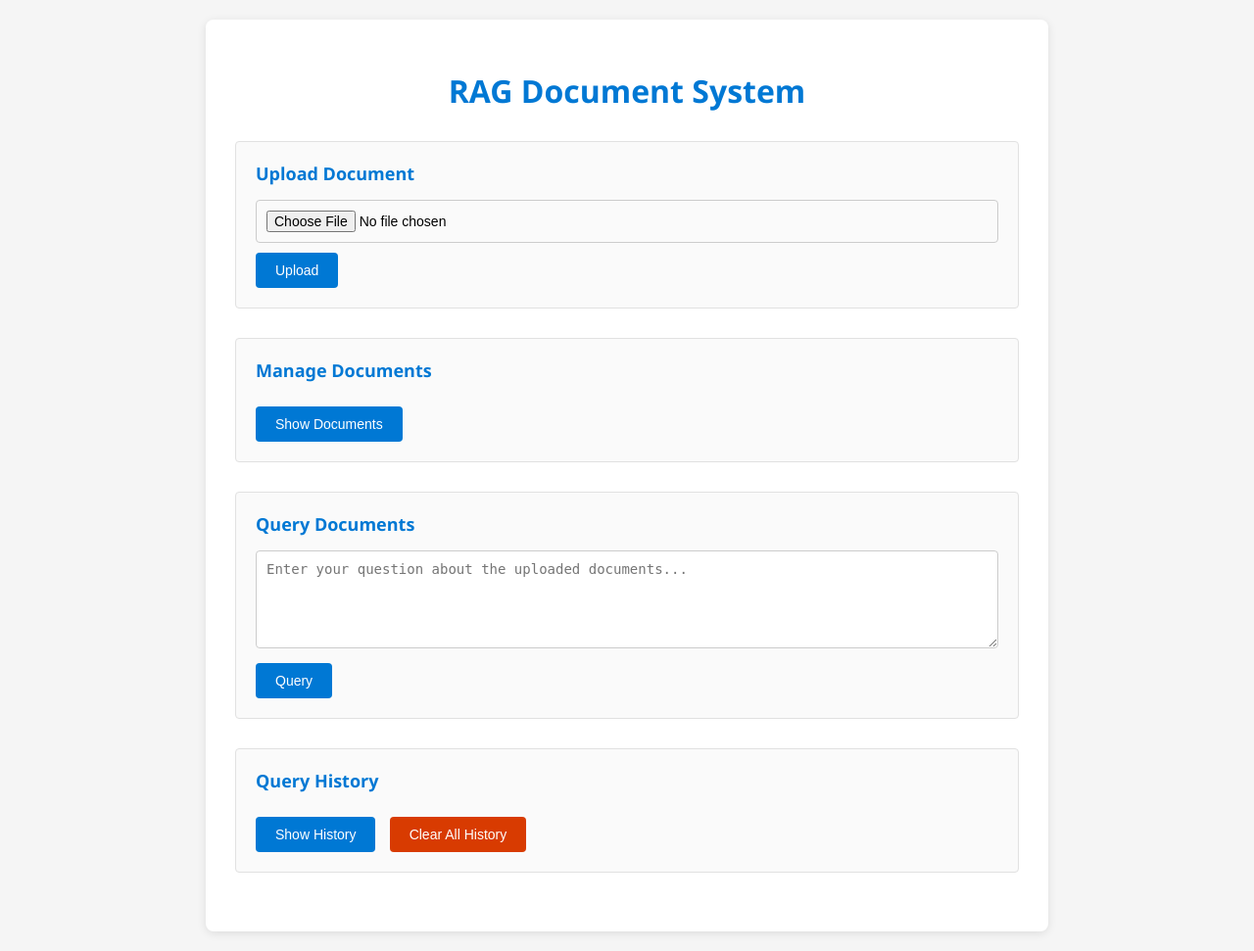
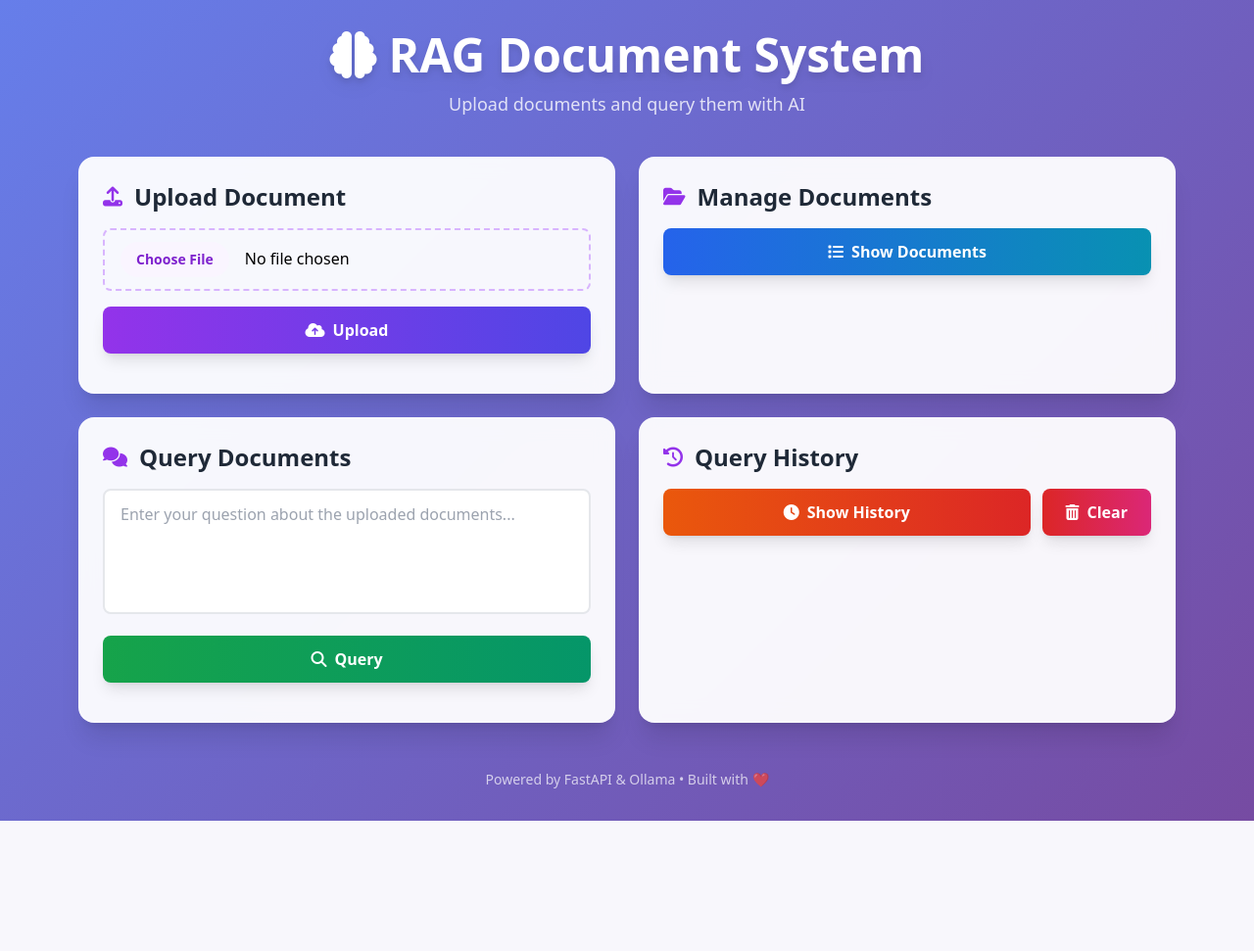
Before and after one commit to cristian1534/RAG-Doc-System, a FastAPI app: page / in a window 1280 px wide. Shown: the whole page at 98% size. After the commit the page ends 838 px from the top, so only its background shows below. Run offline with FastAPI, Linux system fonts and the light colour scheme; some libraries are stand-ins or nearby versions.

Commit message:
Modernize UI with TailwindCSS, gradients, icons and improved UX

```diff
--- a/static/app.js
+++ b/static/app.js
@@ -6,18 +6,20 @@ function uploadDocument() {
 
   if (!fileInput.files[0]) {
     responseDiv.innerHTML =
-      '<div class="response">Please select a file first.</div>';
+      '<div class="bg-red-50 border-l-4 border-red-500 p-4 rounded-lg fade-in"><div class="flex"><i class="fas fa-exclamation-circle text-red-500 mr-3 mt-1"></i><div><p class="text-red-700 font-medium">Please select a file first.</p></div></div></div>';
     return;
   }
 
   uploadButton.disabled = true;
   queryButton.disabled = true;
-  uploadButton.textContent = "Uploading...";
+  uploadButton.innerHTML =
+    '<i class="fas fa-spinner fa-spin mr-2"></i>Uploading...';
 
   var formData = new FormData();
   formData.append("file", fileInput.files[0]);
 
-  responseDiv.innerHTML = '<div class="loading">Uploading document...</div>';
+  responseDiv.innerHTML =
+    '<div class="bg-blue-50 border-l-4 border-blue-500 p-4 rounded-lg fade-in"><div class="flex"><i class="fas fa-cloud-upload-alt text-blue-500 mr-3 mt-1"></i><div><p class="text-blue-700 font-medium">Uploading document...</p></div></div></div>';
 
   fetch("/upload", {
     method: "POST",
@@ -29,37 +31,33 @@ function uploadDocument() {
     .then(function (result) {
       if (result.document_id) {
         responseDiv.innerHTML =
-          '<div class="response">' +
-          "[SUCCESS] Document uploaded successfully!" +
-          '<div class="file-info">' +
-          "Document ID: " +
+          '<div class="bg-green-50 border-l-4 border-green-500 p-4 rounded-lg fade-in"><div class="flex"><i class="fas fa-check-circle text-green-500 mr-3 mt-1"></i><div><p class="text-green-700 font-medium">Document uploaded successfully!</p><div class="mt-2 text-sm text-gray-600"><p><strong>Document ID:</strong> ' +
           result.document_id +
-          "<br>" +
-          "Filename: " +
+          "</p><p><strong>Filename:</strong> " +
           result.filename +
-          "<br>" +
-          "Size: " +
+          "</p><p><strong>Size:</strong> " +
           result.size +
-          " bytes" +
-          "</div>" +
-          "</div>";
+          " bytes</p></div></div></div></div>";
         fileInput.value = "";
       } else {
         var errorMessage = result.detail || "Unknown error";
         responseDiv.innerHTML =
-          '<div class="response">[ERROR] Error: ' + errorMessage + "</div>";
+          '<div class="bg-red-50 border-l-4 border-red-500 p-4 rounded-lg fade-in"><div class="flex"><i class="fas fa-exclamation-circle text-red-500 mr-3 mt-1"></i><div><p class="text-red-700 font-medium">Error: ' +
+          errorMessage +
+          "</p></div></div></div>";
       }
     })
     .catch(function (error) {
       responseDiv.innerHTML =
-        '<div class="response">[ERROR] Network error: ' +
+        '<div class="bg-red-50 border-l-4 border-red-500 p-4 rounded-lg fade-in"><div class="flex"><i class="fas fa-exclamation-circle text-red-500 mr-3 mt-1"></i><div><p class="text-red-700 font-medium">Network error: ' +
         error.message +
-        "</div>";
+        "</p></div></div></div>";
     })
     .finally(function () {
       uploadButton.disabled = false;
       queryButton.disabled = false;
-      uploadButton.textContent = "Upload";
+      uploadButton.innerHTML =
+        '<i class="fas fa-cloud-upload-alt mr-2"></i>Upload';
     });
 }
 
@@ -69,12 +67,13 @@ async function loadDocuments() {
 
   if (documentListDiv.style.display === "block") {
     documentListDiv.style.display = "none";
-    documentButton.textContent = "Show Documents";
+    documentButton.innerHTML = '<i class="fas fa-list mr-2"></i>Show Documents';
     return;
   }
 
   documentListDiv.style.display = "block";
-  documentButton.textContent = "Hide Documents";
+  documentButton.innerHTML =
+    '<i class="fas fa-eye-slash mr-2"></i>Hide Documents';
 
   try {
     var response = await fetch("/documents");
@@ -82,33 +81,37 @@ async function loadDocuments() {
 
     if (data.documents.length === 0) {
       documentListDiv.innerHTML =
-        '<div class="response">No documents uploaded yet.</div>';
+        '<div class="bg-yellow-50 border-l-4 border-yellow-500 p-4 rounded-lg fade-in"><div class="flex"><i class="fas fa-info-circle text-yellow-500 mr-3 mt-1"></i><div><p class="text-yellow-700 font-medium">No documents uploaded yet.</p></div></div></div>';
       return;
     }
 
-    var html = '<div class="response">';
+    var html = '<div class="space-y-3">';
     for (var i = 0; i < data.documents.length; i++) {
       var doc = data.documents[i];
       html +=
-        '<div style="margin-bottom: 15px; padding: 10px; border-left: 3px solid #0078d4;">' +
-        "<strong>Filename:</strong> " +
+        '<div class="bg-white border border-gray-200 rounded-lg p-4 shadow-sm hover:shadow-md transition-shadow fade-in">' +
+        '<div class="flex items-start justify-between">' +
+        '<div class="flex-1">' +
+        '<h4 class="font-semibold text-gray-800 mb-2"><i class="fas fa-file-alt text-blue-500 mr-2"></i>' +
         doc.filename +
-        "<br>" +
-        "<strong>Size:</strong> " +
+        "</h4>" +
+        '<p class="text-sm text-gray-600"><strong>Size:</strong> ' +
         doc.size +
-        " bytes<br>" +
+        " bytes</p>" +
+        "</div>" +
         "<button onclick=\"deleteDocument('" +
         doc.document_id +
-        '\')" style="background-color: #d83b01; margin-top: 10px;">Delete Document</button>' +
+        '\')" class="bg-red-500 hover:bg-red-600 text-white px-3 py-2 rounded-lg text-sm font-medium transition-colors"><i class="fas fa-trash mr-1"></i>Delete</button>' +
+        "</div>" +
         "</div>";
     }
     html += "</div>";
     documentListDiv.innerHTML = html;
   } catch (error) {
     documentListDiv.innerHTML =
-      '<div class="response">[ERROR] Error loading documents: ' +
+      '<div class="bg-red-50 border-l-4 border-red-500 p-4 rounded-lg fade-in"><div class="flex"><i class="fas fa-exclamation-circle text-red-500 mr-3 mt-1"></i><div><p class="text-red-700 font-medium">Error loading documents: ' +
       error.message +
-      "</div>";
+      "</p></div></div></div>";
   }
 }
 
@@ -142,16 +145,17 @@ function queryDocuments() {
 
   if (!queryInput.value.trim()) {
     responseDiv.innerHTML =
-      '<div class="response">Please enter a question.</div>';
+      '<div class="bg-red-50 border-l-4 border-red-500 p-4 rounded-lg fade-in"><div class="flex"><i class="fas fa-exclamation-circle text-red-500 mr-3 mt-1"></i><div><p class="text-red-700 font-medium">Please enter a question.</p></div></div></div>';
     return;
   }
 
   uploadButton.disabled = true;
   queryButton.disabled = true;
-  queryButton.textContent = "Processing...";
+  queryButton.innerHTML =
+    '<i class="fas fa-spinner fa-spin mr-2"></i>Processing...';
 
   responseDiv.innerHTML =
-    '<div class="response">[AI] <strong>Response:</strong><br><br><span id="streamingResponse"></span></div>';
+    '<div class="bg-blue-50 border-l-4 border-blue-500 p-4 rounded-lg fade-in"><div class="flex"><i class="fas fa-robot text-blue-500 mr-3 mt-1"></i><div><p class="text-blue-700 font-medium">AI Response:</p><div class="mt-3 text-gray-800 whitespace-pre-wrap" id="streamingResponse"></div></div></div></div>';
   var streamingSpan = document.getElementById("streamingResponse");
   streamingSpan.textContent = "";
 
@@ -172,27 +176,32 @@ function queryDocuments() {
     })
     .then(function (data) {
       if (data.type === "complete" && data.response) {
-        streamingSpan.textContent = data.response;
-        streamingSpan.innerHTML +=
-          "<br><br><small>Query ID: " + data.query_id + "</small>";
+        responseDiv.innerHTML =
+          '<div class="bg-green-50 border-l-4 border-green-500 p-4 rounded-lg fade-in"><div class="flex"><i class="fas fa-check-circle text-green-500 mr-3 mt-1"></i><div><p class="text-green-700 font-medium">AI Response:</p><div class="mt-3 text-gray-800 whitespace-pre-wrap">' +
+          data.response +
+          '</div><div class="mt-3 text-xs text-gray-500"><i class="fas fa-hashtag mr-1"></i>Query ID: ' +
+          data.query_id +
+          "</div></div></div></div>";
       } else if (data.type === "error" && data.error) {
         responseDiv.innerHTML =
-          '<div class="response">[ERROR] Error: ' + data.error + "</div>";
+          '<div class="bg-red-50 border-l-4 border-red-500 p-4 rounded-lg fade-in"><div class="flex"><i class="fas fa-exclamation-circle text-red-500 mr-3 mt-1"></i><div><p class="text-red-700 font-medium">Error: ' +
+          data.error +
+          "</p></div></div></div>";
       } else {
         responseDiv.innerHTML =
-          '<div class="response">[ERROR] Invalid response format</div>';
+          '<div class="bg-red-50 border-l-4 border-red-500 p-4 rounded-lg fade-in"><div class="flex"><i class="fas fa-exclamation-circle text-red-500 mr-3 mt-1"></i><div><p class="text-red-700 font-medium">Invalid response format</p></div></div></div>';
       }
     })
     .catch(function (error) {
       responseDiv.innerHTML =
-        '<div class="response">[ERROR] Network error: ' +
+        '<div class="bg-red-50 border-l-4 border-red-500 p-4 rounded-lg fade-in"><div class="flex"><i class="fas fa-exclamation-circle text-red-500 mr-3 mt-1"></i><div><p class="text-red-700 font-medium">Network error: ' +
         error.message +
-        "</div>";
+        "</p></div></div></div>";
     })
     .finally(function () {
       uploadButton.disabled = false;
       queryButton.disabled = false;
-      queryButton.textContent = "Query";
+      queryButton.innerHTML = '<i class="fas fa-search mr-2"></i>Query';
     });
 }
 
@@ -212,7 +221,8 @@ async function clearHistory() {
       var historyDiv = document.getElementById("historyResponse");
       historyDiv.style.display = "none";
       historyDiv.innerHTML = "";
-      document.getElementById("historyButton").textContent = "Show History";
+      document.getElementById("historyButton").innerHTML =
+        '<i class="fas fa-clock mr-2"></i>Show History';
     } else {
       var error = await response.json();
       alert("Error clearing history: " + (error.detail || "Unknown error"));
@@ -230,12 +240,12 @@ function loadHistory() {
 
   if (historyDiv.style.display === "block") {
     historyDiv.style.display = "none";
-    historyButton.textContent = "Show History";
+    historyButton.innerHTML = '<i class="fas fa-clock mr-2"></i>Show History';
     return;
   }
 
   historyDiv.style.display = "block";
-  historyButton.textContent = "Hide History";
+  historyButton.innerHTML = '<i class="fas fa-eye-slash mr-2"></i>Hide History';
 
   fetch("/history")
     .then(function (response) {
@@ -244,11 +254,11 @@ function loadHistory() {
     .then(function (data) {
       if (data.total === 0) {
         historyDiv.innerHTML =
-          '<div class="response">No query history available.</div>';
+          '<div class="bg-yellow-50 border-l-4 border-yellow-500 p-4 rounded-lg fade-in"><div class="flex"><i class="fas fa-info-circle text-yellow-500 mr-3 mt-1"></i><div><p class="text-yellow-700 font-medium">No query history available.</p></div></div></div>';
         return;
       }
 
-      var historyHtml = '<div class="response">';
+      var historyHtml = '<div class="space-y-3">';
       for (var i = 0; i < data.history.length; i++) {
         var item = data.history[i];
         var timestamp = new Date(
@@ -260,18 +270,18 @@ function loadHistory() {
             : item.response;
 
         historyHtml +=
-          '<div style="margin-bottom: 20px; padding: 10px; border-left: 3px solid #0078d4;">' +
-          "<strong>Query:</strong> " +
+          '<div class="bg-white border border-gray-200 rounded-lg p-4 shadow-sm hover:shadow-md transition-shadow fade-in">' +
+          '<div class="mb-2"><h4 class="font-semibold text-gray-800"><i class="fas fa-question-circle text-blue-500 mr-2"></i>' +
           item.query +
-          "<br>" +
-          "<strong>Response:</strong> " +
+          "</h4></div>" +
+          '<div class="mb-2"><p class="text-sm text-gray-700"><i class="fas fa-reply text-green-500 mr-2"></i>' +
           responseText +
-          "<br>" +
-          "<small>ID: " +
+          "</p></div>" +
+          '<div class="text-xs text-gray-500"><i class="fas fa-hashtag mr-1"></i>' +
           item.query_id +
-          " | " +
+          ' • <i class="fas fa-clock mr-1"></i>' +
           timestamp +
-          "</small>" +
+          "</div>" +
           "</div>";
       }
       historyHtml += "</div>";
@@ -279,8 +289,8 @@ function loadHistory() {
     })
     .catch(function (error) {
       historyDiv.innerHTML =
-        '<div class="response">[ERROR] Error loading history: ' +
+        '<div class="bg-red-50 border-l-4 border-red-500 p-4 rounded-lg fade-in"><div class="flex"><i class="fas fa-exclamation-circle text-red-500 mr-3 mt-1"></i><div><p class="text-red-700 font-medium">Error loading history: ' +
         error.message +
-        "</div>";
+        "</p></div></div></div>";
     });
 }
--- a/templates/index.html
+++ b/templates/index.html
@@ -1,135 +1,162 @@
 <!doctype html>
-<html>
+<html lang="en">
   <head>
+    <meta charset="UTF-8" />
+    <meta name="viewport" content="width=device-width, initial-scale=1.0" />
     <title>RAG Document System</title>
+    <script src="https://cdn.tailwindcss.com"></script>
+    <link
+      rel="stylesheet"
+      href="https://cdnjs.cloudflare.com/ajax/libs/font-awesome/6.4.0/css/all.min.css"
+    />
     <style>
-      body {
-        font-family: "Segoe UI", Tahoma, Geneva, Verdana, sans-serif;
-        margin: 0;
-        padding: 20px;
-        background-color: #f5f5f5;
+      @keyframes fadeIn {
+        from {
+          opacity: 0;
+          transform: translateY(10px);
         }
-      .container {
-        max-width: 800px;
-        margin: 0 auto;
-        background-color: white;
-        padding: 30px;
-        border-radius: 8px;
-        box-shadow: 0 2px 10px rgba(0, 0, 0, 0.1);
+        to {
+          opacity: 1;
+          transform: translateY(0);
         }
-      h1 {
-        color: #0078d4;
-        text-align: center;
-        margin-bottom: 30px;
       }
-      .section {
-        margin-bottom: 30px;
-        padding: 20px;
-        border: 1px solid #e1e1e1;
-        border-radius: 4px;
-        background-color: #fafafa;
+      .fade-in {
+        animation: fadeIn 0.3s ease-out;
       }
-      .section h2 {
-        color: #0078d4;
-        margin-top: 0;
-        font-size: 18px;
+      .gradient-bg {
+        background: linear-gradient(135deg, #667eea 0%, #764ba2 100%);
       }
-      input[type="file"],
-      textarea {
-        width: 100%;
-        padding: 10px;
-        border: 1px solid #ccc;
-        border-radius: 4px;
-        font-size: 14px;
-        box-sizing: border-box;
+      .glass-effect {
+        background: rgba(255, 255, 255, 0.95);
+        backdrop-filter: blur(10px);
+        border: 1px solid rgba(255, 255, 255, 0.2);
       }
-      textarea {
-        height: 100px;
-        resize: vertical;
+      .hover-scale {
+        transition: transform 0.2s ease;
       }
-      button {
-        background-color: #0078d4;
-        color: white;
-        padding: 10px 20px;
-        border: none;
-        border-radius: 4px;
-        cursor: pointer;
-        font-size: 14px;
-        margin-top: 10px;
-      }
-      button:hover {
-        background-color: #005a9e;
-      }
-      button:disabled {
-        background-color: #ccc;
-        cursor: not-allowed;
-      }
-      .response {
-        margin-top: 20px;
-        padding: 15px;
-        background-color: #e8f4fd;
-        border-left: 4px solid #0078d4;
-        border-radius: 4px;
-        white-space: pre-wrap;
-      }
-      .loading {
-        color: #0078d4;
-        font-style: italic;
-      }
-      .file-info {
-        margin-top: 10px;
-        padding: 10px;
-        background-color: #e8f4fd;
-        border-radius: 4px;
-        font-size: 12px;
-        color: #333;
-      }
-      #historyResponse {
-        display: none;
+      .hover-scale:hover {
+        transform: scale(1.02);
       }
     </style>
   </head>
-  <body>
-    <div class="container">
-      <h1>RAG Document System</h1>
+  <body class="min-h-screen gradient-bg">
+    <div class="container mx-auto px-4 py-8 max-w-6xl">
+      <!-- Header -->
+      <header class="text-center mb-10 fade-in">
+        <h1 class="text-5xl font-bold text-white mb-3 drop-shadow-lg">
+          <i class="fas fa-brain mr-3"></i>RAG Document System
+        </h1>
+        <p class="text-white/80 text-lg">
+          Upload documents and query them with AI
+        </p>
+      </header>
 
-      <div class="section">
-        <h2>Upload Document</h2>
-        <input type="file" id="fileInput" accept=".pdf,.docx,.txt" />
-        <button onclick="uploadDocument()" id="uploadButton">Upload</button>
-        <div id="uploadResponse"></div>
+      <div class="grid grid-cols-1 lg:grid-cols-2 gap-6">
+        <!-- Upload Section -->
+        <div class="glass-effect rounded-2xl p-6 shadow-xl hover-scale fade-in">
+          <div class="flex items-center mb-4">
+            <i class="fas fa-upload text-purple-600 text-xl mr-3"></i>
+            <h2 class="text-2xl font-semibold text-gray-800">
+              Upload Document
+            </h2>
+          </div>
+          <div class="space-y-4">
+            <div class="relative">
+              <input
+                type="file"
+                id="fileInput"
+                accept=".pdf,.docx,.txt"
+                class="w-full px-4 py-3 border-2 border-dashed border-purple-300 rounded-lg focus:border-purple-500 focus:outline-none transition-colors file:mr-4 file:py-2 file:px-4 file:rounded-full file:border-0 file:text-sm file:font-semibold file:bg-purple-50 file:text-purple-700 hover:file:bg-purple-100"
+              />
+            </div>
+            <button
+              onclick="uploadDocument()"
+              id="uploadButton"
+              class="w-full bg-gradient-to-r from-purple-600 to-indigo-600 text-white py-3 px-6 rounded-lg font-semibold hover:from-purple-700 hover:to-indigo-700 transition-all duration-200 shadow-lg hover:shadow-xl disabled:opacity-50 disabled:cursor-not-allowed"
+            >
+              <i class="fas fa-cloud-upload-alt mr-2"></i>Upload
+            </button>
+            <div id="uploadResponse" class="mt-4"></div>
+          </div>
         </div>
 
-      <div class="section">
-        <h2>Manage Documents</h2>
-        <button onclick="loadDocuments()" id="documentButton">
-          Show Documents
+        <!-- Documents Management Section -->
+        <div class="glass-effect rounded-2xl p-6 shadow-xl hover-scale fade-in">
+          <div class="flex items-center mb-4">
+            <i class="fas fa-folder-open text-purple-600 text-xl mr-3"></i>
+            <h2 class="text-2xl font-semibold text-gray-800">
+              Manage Documents
+            </h2>
+          </div>
+          <button
+            onclick="loadDocuments()"
+            id="documentButton"
+            class="w-full bg-gradient-to-r from-blue-600 to-cyan-600 text-white py-3 px-6 rounded-lg font-semibold hover:from-blue-700 hover:to-cyan-700 transition-all duration-200 shadow-lg hover:shadow-xl"
+          >
+            <i class="fas fa-list mr-2"></i>Show Documents
           </button>
-        <div id="documentList" style="display: none"></div>
+          <div id="documentList" class="mt-4" style="display: none"></div>
         </div>
 
-      <div class="section">
-        <h2>Query Documents</h2>
+        <!-- Query Section -->
+        <div class="glass-effect rounded-2xl p-6 shadow-xl hover-scale fade-in">
+          <div class="flex items-center mb-4">
+            <i class="fas fa-comments text-purple-600 text-xl mr-3"></i>
+            <h2 class="text-2xl font-semibold text-gray-800">
+              Query Documents
+            </h2>
+          </div>
+          <div class="space-y-4">
             <textarea
               id="queryInput"
               placeholder="Enter your question about the uploaded documents..."
+              class="w-full px-4 py-3 border-2 border-gray-200 rounded-lg focus:border-purple-500 focus:outline-none transition-colors resize-none h-32"
             ></textarea>
-        <button onclick="queryDocuments()" id="queryButton">Query</button>
-        <div id="queryResponse"></div>
+            <button
+              onclick="queryDocuments()"
+              id="queryButton"
+              class="w-full bg-gradient-to-r from-green-600 to-emerald-600 text-white py-3 px-6 rounded-lg font-semibold hover:from-green-700 hover:to-emerald-700 transition-all duration-200 shadow-lg hover:shadow-xl disabled:opacity-50 disabled:cursor-not-allowed"
+            >
+              <i class="fas fa-search mr-2"></i>Query
+            </button>
+            <div id="queryResponse" class="mt-4"></div>
+          </div>
         </div>
 
-      <div class="section">
-        <h2>Query History</h2>
-        <button onclick="loadHistory()" id="historyButton">Show History</button>
+        <!-- History Section -->
+        <div class="glass-effect rounded-2xl p-6 shadow-xl hover-scale fade-in">
+          <div class="flex items-center justify-between mb-4">
+            <div class="flex items-center">
+              <i class="fas fa-history text-purple-600 text-xl mr-3"></i>
+              <h2 class="text-2xl font-semibold text-gray-800">
+                Query History
+              </h2>
+            </div>
+          </div>
+          <div class="flex gap-3">
+            <button
+              onclick="loadHistory()"
+              id="historyButton"
+              class="flex-1 bg-gradient-to-r from-orange-600 to-red-600 text-white py-3 px-6 rounded-lg font-semibold hover:from-orange-700 hover:to-red-700 transition-all duration-200 shadow-lg hover:shadow-xl"
+            >
+              <i class="fas fa-clock mr-2"></i>Show History
+            </button>
             <button
               onclick="clearHistory()"
               id="clearHistoryButton"
-          style="background-color: #d83b01; margin-left: 10px"
+              class="bg-gradient-to-r from-red-600 to-pink-600 text-white py-3 px-6 rounded-lg font-semibold hover:from-red-700 hover:to-pink-700 transition-all duration-200 shadow-lg hover:shadow-xl"
             >
-          Clear All History
+              <i class="fas fa-trash-alt mr-2"></i>Clear
             </button>
-        <div id="historyResponse" style="display: none"></div>
           </div>
+          <div id="historyResponse" class="mt-4" style="display: none"></div>
+        </div>
+      </div>
+
+      <!-- Footer -->
+      <footer class="text-center mt-12 text-white/70 text-sm">
+        <p>Powered by FastAPI & Ollama • Built with ❤️</p>
+      </footer>
     </div>
 
     <script src="/static/app.js"></script>
```
Lines whose indentation alone changed are shown as unchanged.
